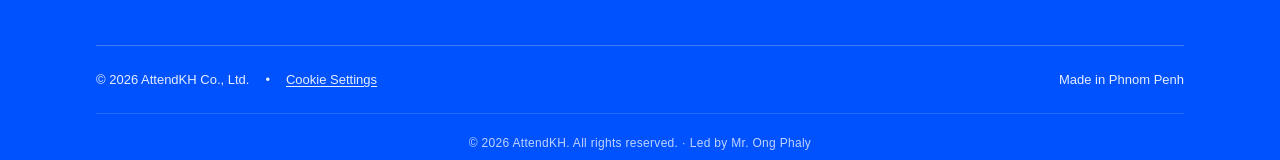
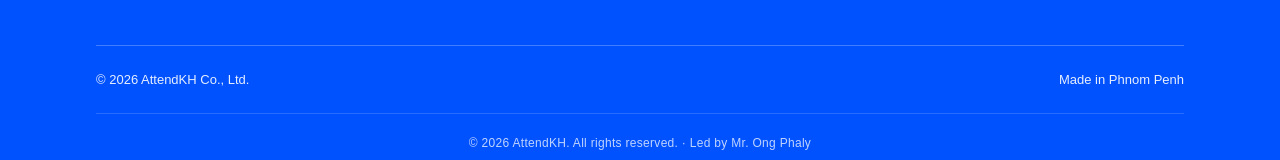
Before and after one commit to Chhunsour/AttendKH-Website-Landing-Page, a Next.js app: page / in a window 1280 px wide. Shown: the part 9334-9494 px from the top of the page. Built offline with nearby package versions, Linux system fonts and the light colour scheme; no server answers; a web font is replaced by a local one.

Commit message:
fix: remove Cookie Settings button from footer

```diff
--- a/src/components/site/chrome.tsx
+++ b/src/components/site/chrome.tsx
@@ -70,7 +70,6 @@ function CurrencyToggle() {
   );
 }
 
-import { OpenCookieSettingsButton } from "@/components/site/cookie-banner";
 export { Header } from "@/components/home/header";
 
 export function Footer() {
@@ -200,8 +199,6 @@ export function Footer() {
         <div className="mt-12 flex flex-col gap-3 border-t border-white/25 pt-6 sm:flex-row sm:items-center sm:justify-between">
           <div className="flex flex-wrap items-center gap-4 text-[13px] text-white/90">
             <p>{f.rights}</p>
-            <span>•</span>
-            <OpenCookieSettingsButton className="text-[13px] text-white/90 hover:text-white underline underline-offset-2" />
           </div>
           <p className="text-[13px] text-white/90">{f.madeIn}</p>
         </div>
```
